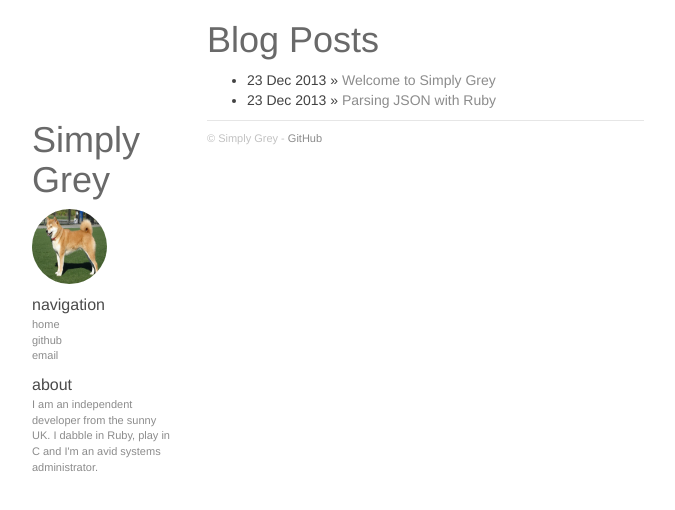
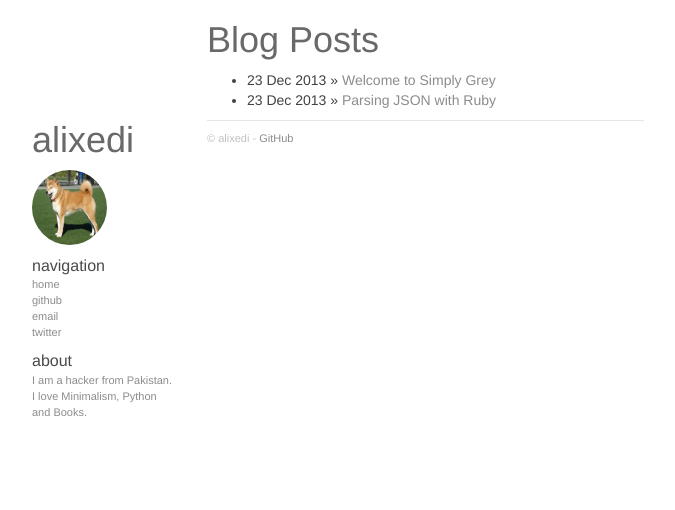
Before and after one commit to alixedi/old.alixedi.github.io, a Jekyll site: the page built from index.html, in a window 1280 px wide. Shown: the top 510 px of the page, without its empty margins (273-948 px from the left). Built offline with Jekyll 4.4.1, drawn with Linux system fonts in a browser that asks for light colours; nearby versions of some CDN libraries; Markdown is read by kramdown in place of the engine named in the settings.

Commit message:
Configured the theme.

```diff
--- a/_config.yml
+++ b/_config.yml
@@ -1,10 +1,12 @@
-name: Simply Grey
+name: alixedi
 markdown: redcarpet
 pygments: true
-github: https://www.github.com/exaem
-about: I am an independent developer from the sunny UK. I dabble in Ruby, play in C and I'm an avid systems administrator.
+github: https://www.github.com/alixedi
+about: I am a hacker from Pakistan. I love Minimalism, Python and Books.
 urls:
     - text: github
-      url: https://github.com/exaem
+      url: https://github.com/alixedi
     - text: email
-      url: mailto:exaem@exaem.co.uk
+      url: mailto:alixedi@gmail.com
+    - text: twitter
+      url: https://twitter.com/alixedi
```
